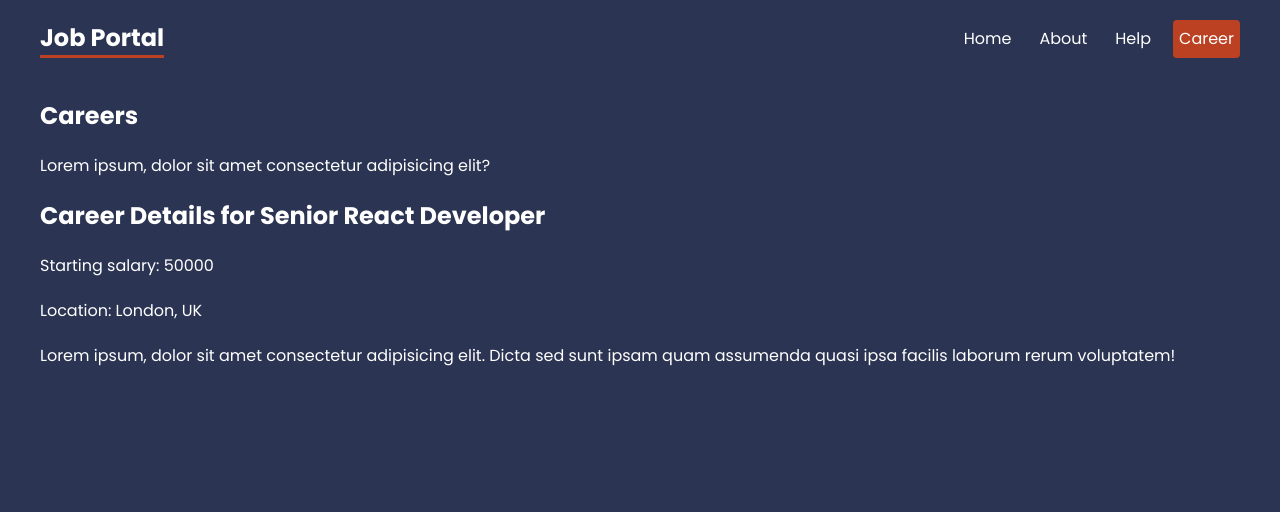
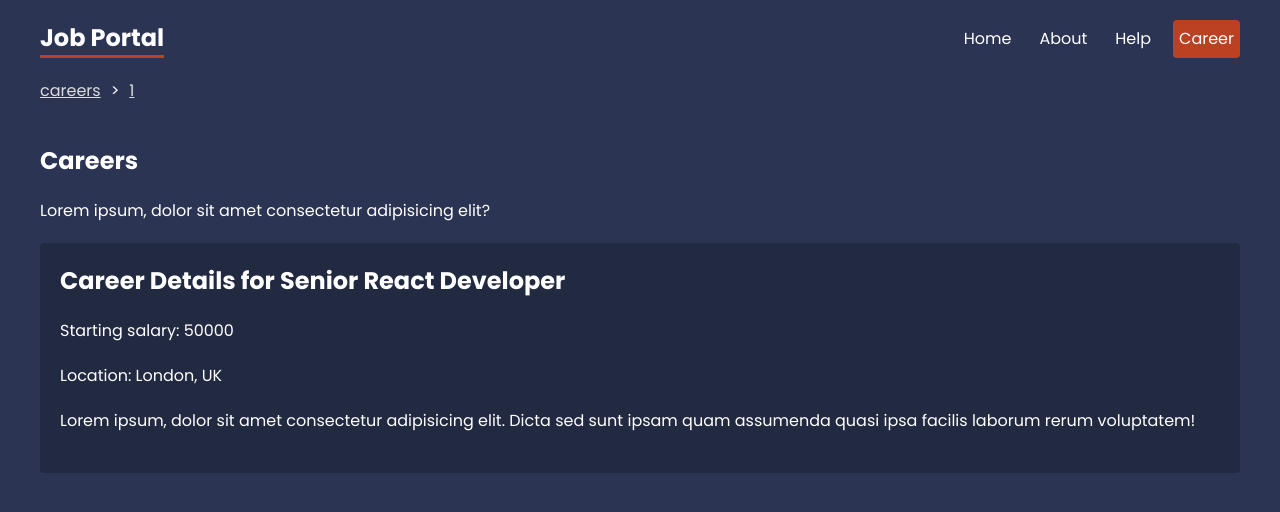
Before and after one commit to zohebzaman12/react-router-course, a React (Create React App) app: page /careers/1 in a window 1280 px wide. Shown: the top 512 px of the page. Built offline with nearby package versions, Linux system fonts and the light colour scheme; data requests are answered from the project's data file.

Commit message:
Added breadcrumbs and styling

```diff
--- a/src/App.js
+++ b/src/App.js
@@ -8,8 +8,9 @@ import Contact from "./pages/Contact";
 import HelpLayout from "./Layouts/HelpLayout";
 import Error404 from "./pages/Error404";
 import CareersLayout from "./Layouts/CareerLayout";
-import Careers,{careerLoaders} from "./pages/Careers";
-import CareerDetails, { careerDetailsLoader } from "./pages/CareerDetails";
+import Careers,{careerLoaders} from "./pages/Career/Careers";
+import CareerDetails, { careerDetailsLoader } from "./pages/Career/CareerDetails";
+import CareersError from "./pages/Career/CareersError";
 
 const router = createBrowserRouter(
   createRoutesFromElements(
@@ -21,7 +22,7 @@ const router = createBrowserRouter(
         <Route path="faq" element={<Faq />}/>
         <Route path="contact" element={<Contact/>}/>
       </Route>
-      <Route path="careers" element={<CareersLayout />}>
+      <Route path="careers" element={<CareersLayout />} errorElement={<CareersError />}>
         <Route
         index
         element={<Careers />}
@@ -31,6 +32,7 @@ const router = createBrowserRouter(
           path=":id"
           element={<CareerDetails />}
           loader={careerDetailsLoader}
+
 
         />
       </Route>
--- /dev/null
+++ b/src/Components/Breadcrumbs.js
@@ -0,0 +1,21 @@
+import React from 'react'
+import { Link, useLocation } from 'react-router-dom'
+
+const Breadcrumbs = () => {
+    const location = useLocation();
+    let currentLink = '';
+    const location_seperated = location.pathname.split("/")
+        .filter(crumb => crumb !== '')
+        .map((crumb) =>{
+            currentLink += `/${crumb}`;
+
+            return <div className='crumb' key={crumb}>
+                <Link to={currentLink}>{crumb}</Link>
+            </div>
+        })
+  return (
+    <div className='breadcrumbs'>{location_seperated}</div>
+  )
+}
+
+export default Breadcrumbs
--- a/src/Layouts/RootLayout.js
+++ b/src/Layouts/RootLayout.js
@@ -1,5 +1,6 @@
 import React from 'react'
 import { NavLink, Outlet } from 'react-router-dom'
+import Breadcrumbs from '../Components/Breadcrumbs'
 const RootLayout = () => {
   return (
     <div className='root-layout'>
@@ -10,8 +11,8 @@ const RootLayout = () => {
                 <NavLink to="about">About</NavLink>
                 <NavLink to="help">Help</NavLink>
                 <NavLink to="careers">Career</NavLink>
-
             </nav>
+            <Breadcrumbs />
       </header>
         <main>
             <Outlet />
--- a/src/index.css
+++ b/src/index.css
@@ -126,6 +126,29 @@ form label span {
 
 
 /* careers details */
-
+.career-details {
+  background: rgba(0,0,0,0.2);
+  padding: 20px;
+  border-radius: 4px;
+  margin: 20px 0;
+}
 
 /* breadcrumbs */
+.breadcrumbs {
+  max-width: 1200px;
+  margin: 20px auto;
+}
+.breadcrumbs > *{
+  display: inline-block;
+  margin-right: 10px;
+}
+.breadcrumbs .crumb:after {
+  content: '>';
+  margin-left: 10px;
+}
+.breadcrumbs .crumb:last-child:after {
+  display: none;
+}
+.breadcrumbs .crumb a {
+  color: #ddd;
+}
--- a/src/pages/CareerDetails.js
+++ b/src/pages/Career/CareerDetails.js
@@ -23,6 +23,10 @@ export const careerDetailsLoader = async ({params}) =>{
 
     const res = await fetch("http://localhost:4000/careers/"+id);
 
+    if(!res.ok){
+        throw Error("That error does not exist in our Database!");
+    }
+
     return res.json()
 }
 
--- /dev/null
+++ b/src/pages/Career/CareersError.js
@@ -0,0 +1,15 @@
+import React from 'react'
+import { useRouteError,Link } from 'react-router-dom'
+
+const CareersError = () => {
+    const error = useRouteError();
+  return (
+    <div className="careers-error">
+    <h2>Error</h2>
+    <p>{error.message}</p>
+    <Link to="/">Back to the Homepage</Link>
+  </div>
+  )
+}
+
+export default CareersError
```
Also changed, not shown: src/pages/Career/Careers.js (renamed from src/pages/Careers.js).
